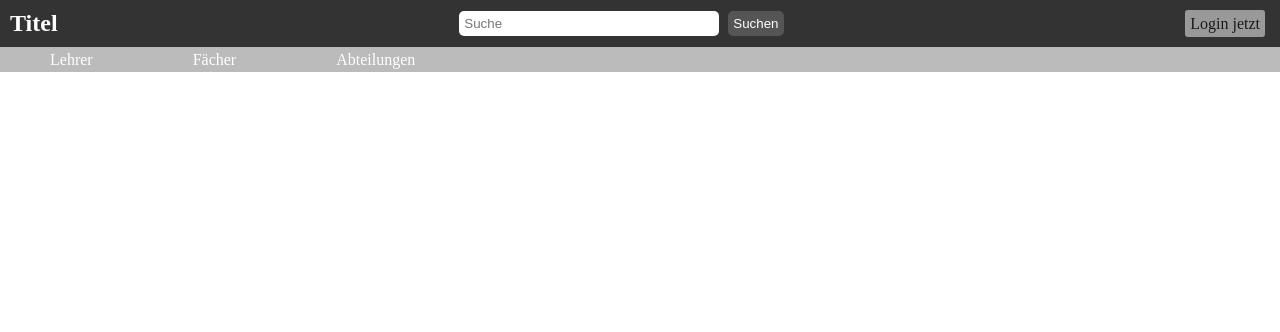
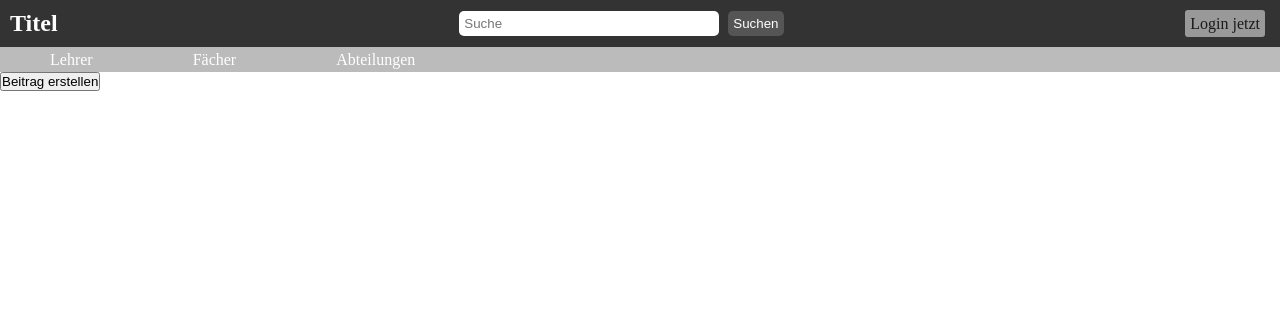
Before and after one commit to sinedious/forum, a Django app: page / in a window 1280 px wide. Shown: the top 332 px of the page. Run offline with Django 4.2, Linux system fonts and the light colour scheme.

Commit message:
beitrag wird in die datenbank gespeichert

```diff
--- a/forum/forum_app/admin.py
+++ b/forum/forum_app/admin.py
@@ -1,4 +1,4 @@
 from django.contrib import admin
-from forum_app.models import beiträge
+from forum_app.models import beitrag
 
-admin.site.register(beiträge)
+admin.site.register(beitrag)
--- a/forum/forum_app/forms.py
+++ b/forum/forum_app/forms.py
@@ -1,5 +1,12 @@
 from django import forms
+from django.db import models
+from forum_app.models import beitrag
 
 class User_Login(forms.Form):
     email = forms.EmailField(label=False ,widget= forms.TextInput(attrs={'placeholder': 'E-Mail'}))
     passwort = forms.CharField(label=False ,widget=forms.PasswordInput(attrs={'placeholder': 'passwort'}))
+
+class PostBeitrag(forms.ModelForm):
+    class Meta:
+        model = beitrag
+        fields = '__all__'
--- a/forum/forum_app/models.py
+++ b/forum/forum_app/models.py
@@ -1,6 +1,6 @@
 from django.db import models
 
-class beiträge(models.Model):
+class beitrag(models.Model):
     titel = models.CharField(max_length=100)
     beitrag = models.CharField(max_length=500)
 
--- a/forum/forum_app/views.py
+++ b/forum/forum_app/views.py
@@ -2,7 +2,19 @@ from django.shortcuts import render
 from forum_app import forms
 
 def index(request):
-    return render(request, 'forum_app/index.html')
+    post = forms.PostBeitrag()
+
+    if request.method == 'POST':
+        post = forms.PostBeitrag(request.POST)
+
+        if post.is_valid():
+            post.save(commit=True)
+            return render(request, 'forum_app/index.html')
+
+    return render(request, 'forum_app/index.html',{'beitrag_form':post})
+
+
+
 
 def login(request):
     login = forms.User_Login()
--- a/forum/static/style.css
+++ b/forum/static/style2.css
@@ -79,3 +79,6 @@
   .main-item:hover{
     background-color: #333;
   }
+#beitrag-form{
+  display: none;
+}
--- a/forum/templates/forum_app/index.html
+++ b/forum/templates/forum_app/index.html
@@ -4,7 +4,7 @@
     <head>
         <meta charset="utf-8">
         <title>Syp_Projekt</title>
-        <link href="{%static 'style.css'%}" rel="stylesheet">
+        <link href="{%static 'style2.css'%}" rel="stylesheet">
     </head>
     <body>
       <header>
@@ -24,5 +24,24 @@
           <a class="main-item" href="">Abteilungen</a>
         </nav>
       </header>
+      <input id="post_erstellen" type="submit" value="Beitrag erstellen">
+      <div id="beitrag-overlay"></div>
+      <div id="beitrag-form">
+        <form method="POST">
+          {{beitrag_form.as_p}}
+          {%csrf_token%}
+          <input type="submit">
+        </form>
+      </div>
+
+
+      <script>
+        document.getElementById('post_erstellen').addEventListener('click', function(event){
+          var overlay = document.getElementById('beitrag-overlay');
+          var form = document.getElementById('beitrag-form');
+          overlay.style.display='block';
+          form.style.display='block';
+        });
+      </script>
     </body>
 </html>
```
Also changed, not shown: forum/db.sqlite3, forum/forum_app/migrations/0002_rename_beiträge_beitrag.py (added).
